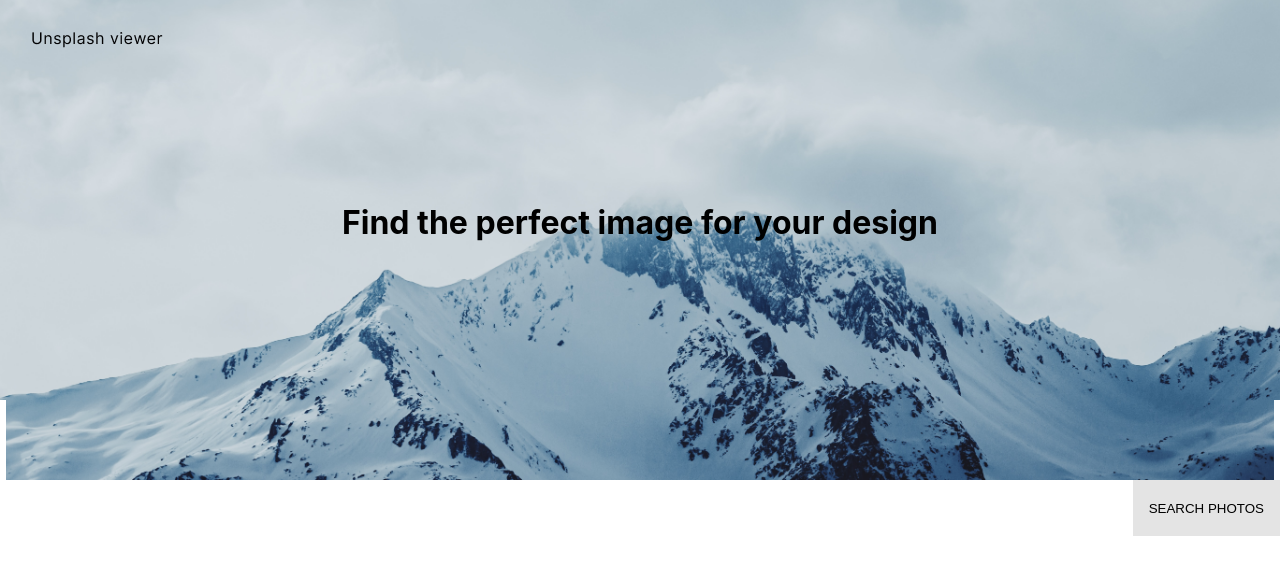
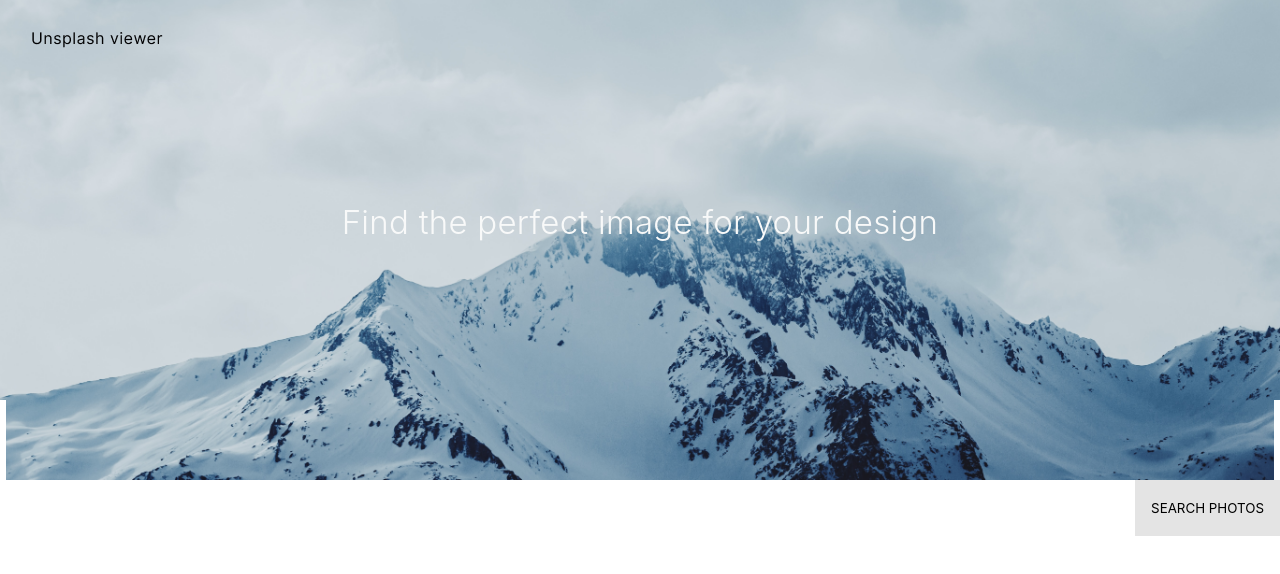
Before and after one commit to imkarin/unsplash-viewer, a React (Create React App) app: page / in a window 1280 px wide. Shown: the top 574 px of the page. Built offline with nearby package versions, Linux system fonts and the light colour scheme.

Commit message:
Add theme and global styles with styled components

```diff
--- a/src/App.js
+++ b/src/App.js
@@ -1,16 +1,23 @@
 import React from 'react';
+import { ThemeProvider } from 'styled-components';
 
 import logo from './assets/logo.png'
 import featured from './assets/images/mountain.jfif'
+import theme from './theme.json'
 
+import GlobalStyles from './components/styles/Global.styled.js';
 import Header from './components/Header';
 import SearchBar from './components/SearchBar';
 
 function App() {
   return (
     <div className="App">
-      <Header logo={logo} featuredPhoto={featured} />
-      <SearchBar />
+      <ThemeProvider theme={theme}>
+        <GlobalStyles />
+
+        <Header logo={logo} featuredPhoto={featured} />
+        <SearchBar />
+      </ThemeProvider>
     </div>
   );
 }
--- /dev/null
+++ b/src/components/styles/Global.styled.js
@@ -0,0 +1,88 @@
+import { createGlobalStyle } from 'styled-components'
+
+const GlobalStyles = createGlobalStyle`
+  @import url('https://fonts.googleapis.com/css2?family=Inter:wght@300;400;500;600;700&family=Montserrat:ital,wght@0,100;0,200;0,300;0,400;0,500;0,600;0,700;1,100;1,200;1,300;1,400;1,500;1,600;1,700&family=Open+Sans:ital,wght@0,300;0,400;0,500;1,300;1,400;1,500&display=swap');
+  *, html {
+    margin: 0;
+    padding: 0;
+    box-sizing: border-box
+  }
+
+  body {
+    font-family: 'Inter', Helvetica, sans-serif;
+    font-size: ${({theme}) => theme.typography.body.size};
+    font-weight: ${({theme}) => theme.typography.body.weight};
+    letter-spacing: ${({theme}) => theme.typography.body.letterSpacing};
+    color: ${({theme}) => theme.colors.slate};
+    height: 100%;
+  }
+
+  .app {
+    height: 100vh;
+  }
+
+  img {
+    max-width: 100%;
+  }
+
+  button, input {
+    font-family: 'Inter', Helvetica, sans-serif;
+    background: none;
+    border: none;
+    outline: none;
+    cursor: pointer;
+  }
+
+  // Typography based on theme
+  h1 {
+    font-size: ${({theme}) => theme.typography.h1.size};
+    font-weight: ${({theme}) => theme.typography.h1.weight};
+    letter-spacing: ${({theme}) => theme.typography.h1.letterSpacing};
+    color: ${({theme}) => theme.colors.cloud};
+  }
+
+  h2 {
+    font-size: ${({theme}) => theme.typography.h2.size};
+    font-weight: ${({theme}) => theme.typography.h2.weight};
+    letter-spacing: ${({theme}) => theme.typography.h2.letterSpacing};
+    color: ${({theme}) => theme.colors.nightsky};
+  }
+
+  h3 {
+    font-size: ${({theme}) => theme.typography.h3.size};
+    font-weight: ${({theme}) => theme.typography.h3.weight};
+    letter-spacing: ${({theme}) => theme.typography.h3.letterSpacing};
+    color: ${({theme}) => theme.colors.nightsky};
+  }
+
+  .body-smaller {
+    font-size: ${({theme}) => theme.typography.bodySmaller.size};
+    font-weight: ${({theme}) => theme.typography.bodySmaller.weight};
+    letter-spacing: ${({theme}) => theme.typography.bodySmaller.letterSpacing};
+    color: ${({theme}) => theme.colors.cloudDark};
+  }
+
+  button {
+    font-size: ${({theme}) => theme.typography.button.size};
+    font-weight: ${({theme}) => theme.typography.button.weight};
+    letter-spacing: ${({theme}) => theme.typography.button.letterSpacing};
+    color: ${({theme}) => theme.colors.slate};
+  }
+
+  .caption {
+    font-size: ${({theme}) => theme.typography.caption.size};
+    font-weight: ${({theme}) => theme.typography.caption.weight};
+    letter-spacing: ${({theme}) => theme.typography.caption.letterSpacing};
+    color: ${({theme}) => theme.colors.slate};
+  }
+
+  .overline {
+    font-size: ${({theme}) => theme.typography.overline.size};
+    font-weight: ${({theme}) => theme.typography.overline.weight};
+    letter-spacing: ${({theme}) => theme.typography.overline.letterSpacing};
+    color: ${({theme}) => theme.colors.slate};
+  }
+
+`
+
+export default GlobalStyles
--- /dev/null
+++ b/src/theme.json
@@ -0,0 +1,51 @@
+{
+  "colors": {
+    "nightsky": "#030304",
+    "slate": "#363F3E",
+    "slateLight": "#9EA8AB",
+    "cloud": "#F8F9F9",
+    "cloudDark": "#E4E4E4"
+  },
+  "typography": {
+    "h1": {
+      "size": "33px",
+      "weight": "300" ,
+      "letterSpacing": "0.25px"
+    },
+    "h2": {
+      "size": "23px",
+      "weight": "500",
+      "letterSpacing": "0"
+    },
+    "h3": {
+      "size": "19px",
+      "weight": "600",
+      "letterSpacing": "0.15px"
+    },
+    "body": {
+      "size": "16px",
+      "weight": "400",
+      "letterSpacing": "0.5px"
+    },
+    "bodySmaller": {
+      "size": "14px",
+      "weight": "400",
+      "letterSpacing": "0.25px"
+    },
+    "button": {
+      "size": "14px",
+      "weight": "500",
+      "letterSpacing": "1.25px"
+    },
+    "caption": {
+      "size": "12px",
+      "weight": "400",
+      "letterSpacing": "0.4px"
+    },
+    "overline": {
+      "size": "10px",
+      "weight": "400",
+      "letterSpacing": "1.5px"
+    }
+  }
+}
```
Also changed, not shown: 1 other file (tests, documents, lock files or other folders).
